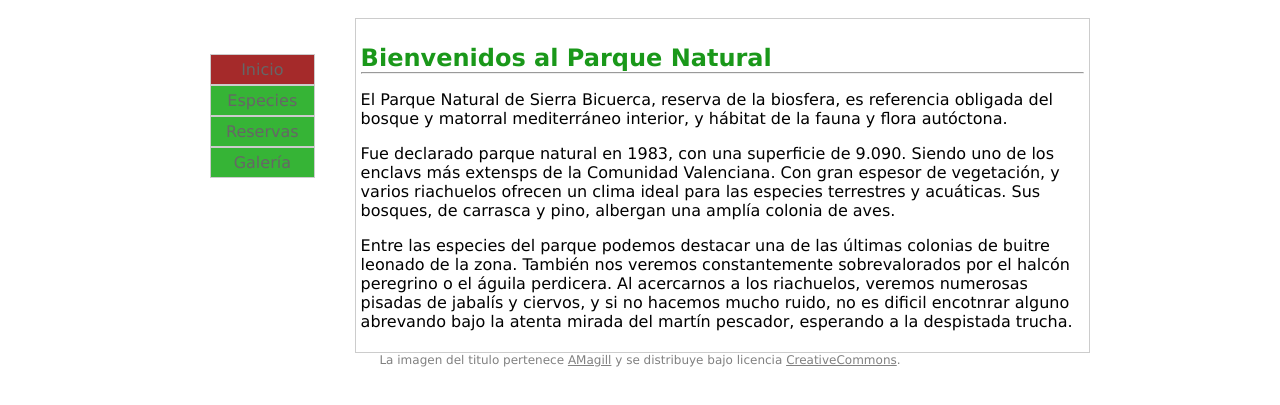
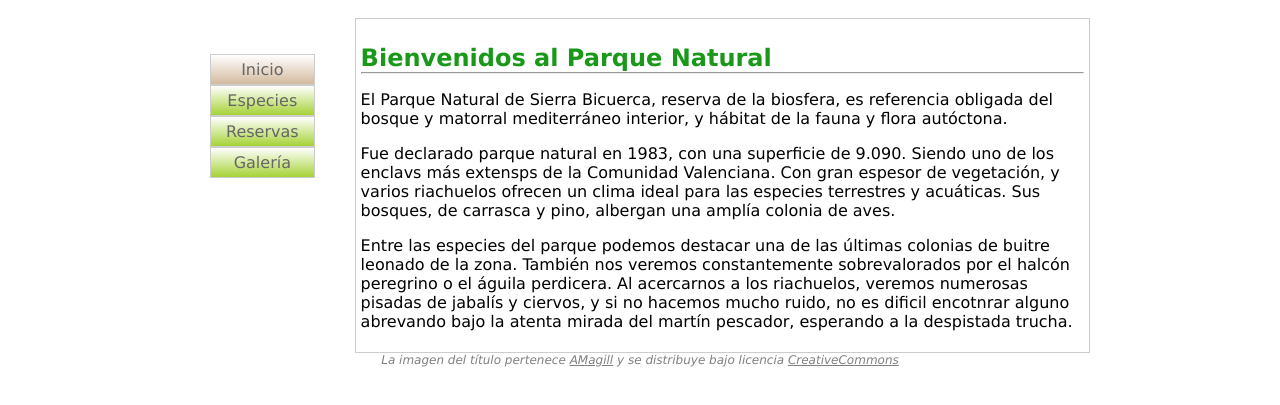
Before and after one commit to valdidev/geekshubs-s1, a plain HTML site: page PRO4 - parquenatural/index.html in a window 1280 px wide. Shown: the part 329-734 px from the top of the page. Drawn offline with Linux system fonts and the light colour scheme.

Commit message:
menu acabado

```diff
--- a/PRO4 - parquenatural/css/estilos.css
+++ b/PRO4 - parquenatural/css/estilos.css
@@ -29,6 +29,7 @@ li {
     padding: 5px 15px;
     text-align: center;
     background-color: rgb(54, 180, 54);
+    background-image: linear-gradient(white, #A6D236);
 }
 
 a {
@@ -64,7 +65,7 @@ span {
 }
 
 .marcado {
-    background-color: brown;
+    background-image: linear-gradient(white, #D3BA9E);
 }
 
 footer {
--- a/PRO4 - parquenatural/index.html
+++ b/PRO4 - parquenatural/index.html
@@ -42,7 +42,7 @@
         </div>
 
     </div>
-    <footer>La imagen del titulo pertenece <u>AMagill</u> y se distribuye bajo licencia <u>CreativeCommons</u>.</footer>
+    <footer><i>La imagen del título pertenece <u>AMagill</u> y se distribuye bajo licencia <u>CreativeCommons</u></i></footer>
 
 </body>
 
```
Also changed, not shown: PRO4 - parquenatural/especies.html (+1 -1 lines).
